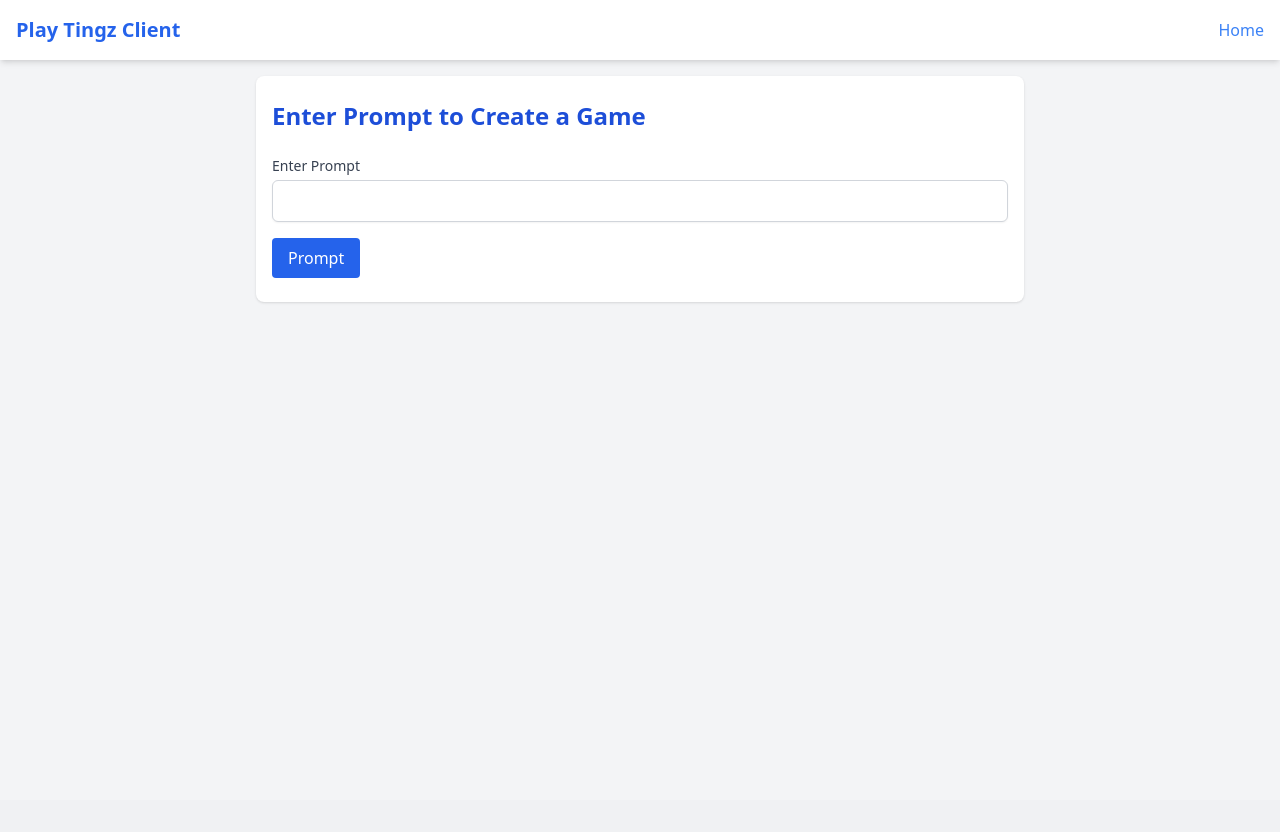
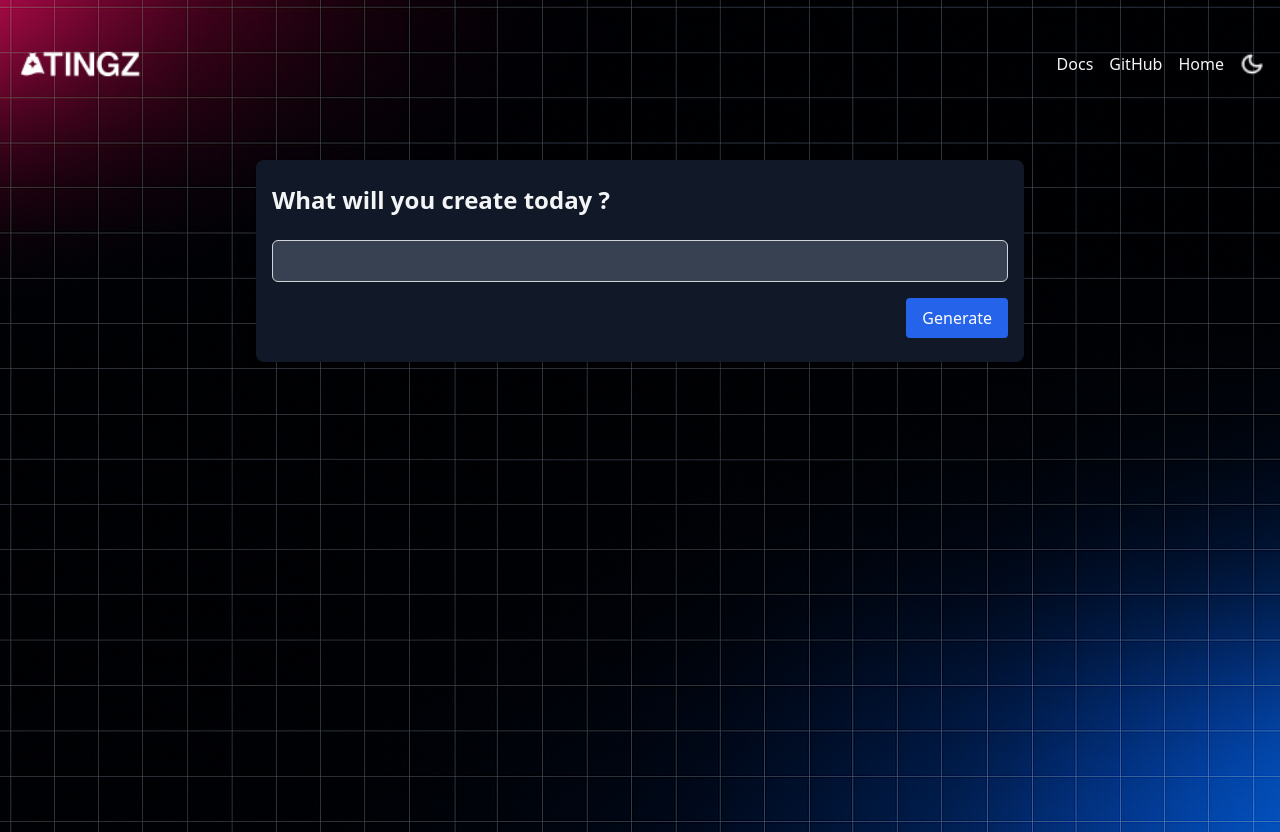
Before and after one commit to PlayTingz/Client, a Flask app: page / in a window 1280 px wide. Before the commit the page ends 303 px from the top, so only its background shows below. Run offline with Flask 3, Linux system fonts and the light colour scheme; some libraries are stand-ins or nearby versions.

Commit message:
Feat: UI Styling

```diff
--- a/src/templates/base.html
+++ b/src/templates/base.html
@@ -5,24 +5,52 @@
   <link rel="icon" href="{{ url_for('static', filename='favicon.ico') }}">
   <title>{% block title %}{% endblock %} - Play Tingz Client</title>
   <script src="https://cdn.tailwindcss.com"></script>
+  <style>
+    html, body {
+      height: 100%;
+      margin: 0;
+    }
+
+    body {
+      background:
+      url("{{ url_for('static', filename='img/bg.png') }}") center center no-repeat,
+rgb(13, 24, 35); /* fallback or edge filler */
+    background-size: auto;
+    }
+  </style>
 </head>
-<body class="bg-gray-100 text-gray-900 font-sans">
+<body class="bg-gray-900 text-gray-900 font-sans">
 
-<nav class="bg-white shadow-md mb-4">
+
+<!-- NAVIGATION BAR -->
+  <nav class="relative z-10 mt-8 mb-4">
     <div class="max-w-7xl mx-auto px-4 py-4 flex justify-between items-center">
-    <h1 class="text-xl font-bold text-blue-600">Play Tingz Client</h1>
-    <ul class="flex space-x-4">
+
+      <!-- LEFT: Site Title -->
+      <div class="text-xl font-bold text-blue-600 flex items-center space-x-2">
+        <img src="{{ url_for('static', filename='img/logo.png') }}" alt="Logo" class="w-32 h-8">
+      </div>
+
+
+      <!-- RIGHT: Docs, GitHub, User Info -->
+      <div class="flex items-center space-x-4">
+        <a href="https://your-docs-url.com" class="text-gray-100 hover:underline">Docs</a>
+        <a href="https://github.com/your-repo" class="text-gray-100 hover:underline">GitHub</a>
+
         {% if g.user %}
-        <li><span class="font-semibold">{{ g.user['username'] }}</span></li>
-        <li><a href="{{ url_for('home.index') }}" class="text-blue-500 hover:underline">Log Out</a></li>
+          <span class="font-semibold">{{ g.user['username'] }}</span>
+          <a href="{{ url_for('home.index') }}" class="text-gray-100 hover:underline">Log Out</a>
         {% else %}
-        <li><a href="{{ url_for('home.index') }}" class="text-blue-500 hover:underline">Home</a></li>
+          <a href="{{ url_for('home.index') }}" class="text-gray-100  hover:underline">Home</a>
         {% endif %}
-    </ul>
+
+        <!-- Optional: Avatar -->
+        <img src="{{ url_for('static', filename='img/moon.png') }}" alt="User" class="w-6 h-6 rounded">
+      </div>
     </div>
   </nav>
 
-<section class="max-w-3xl mx-auto px-4 py-6 bg-white rounded-lg shadow">
+<section class="max-w-3xl mx-auto mt-16 px-4 py-6 bg-gray-900 rounded-lg shadow">
   <header class="mb-6">
     {% block header %}{% endblock %}
   </header>
--- a/src/templates/welcome.html
+++ b/src/templates/welcome.html
@@ -1,30 +1,31 @@
 {% extends 'base.html' %}
 
-{% block title %}Enter Prompt to Create a Game{% endblock %}
+{% block title %}What will you create today ?{% endblock %}
 
 {% block header %}
-  <h1 class="text-2xl font-semibold text-blue-700">Enter Prompt to Create a Game</h1>
+  <h1 class="text-2xl font-semibold text-gray-100">What will you create today ?</h1>
 {% endblock %}
 
 {% block content %}
   <form method="post" class="space-y-4">
     <div>
-      <label for="prompt" class="block text-sm font-medium text-gray-700">Enter Prompt</label>
       <input name="prompt" id="prompt" required
-             class="mt-1 block w-full px-3 py-2 border border-gray-300 rounded-md shadow-sm focus:outline-none focus:ring-blue-500 focus:border-blue-500" />
+             class="mt-1 bg-gray-700 block w-full px-3 py-2 border border-gray-300 rounded-md shadow-sm focus:outline-none focus:ring-blue-500 focus:border-blue-500" />
     </div>
-    <div>
-      <input type="submit" value="Prompt"
+    <div class="flex justify-end">
+      <input type="submit" value="Generate"
             class="bg-blue-600 text-white px-4 py-2 rounded hover:bg-blue-700 cursor-pointer" />
     </div>
   </form>
 
   {% if data %}
-    <article class="mt-6 p-4 border border-gray-200 rounded bg-gray-50">
+    <article class="mt-6 p-4 border border-gray-700 0 rounded bg-gray-900">
       <header>
-        <h2 class="text-xl font-semibold text-gray-800">{{ data['prompt'] }}</h2>
+        <h2 class="text-xl font-semibold text-white">{{ data['prompt'] }}</h2>
         <hr class="my-2">
-        <div class="prose max-w-none text-gray-800">{{ data['answer'] | safe }}</div>
+        <div class="prose max-w-none text-white h-128 overflow-y-auto">
+          {{ data['answer'] | safe }}
+        </div>
       </header>
     </article>
   {% endif %}
```
Also changed, not shown: src/ai/anthropicClient.py (+25 -1 lines), src/static/img/Moon.png (added), src/static/img/bg.png (added), src/static/img/logo.png (added), src/static/style/style.css (renamed from src/static/style.css). Lines whose indentation alone changed are shown as unchanged.
